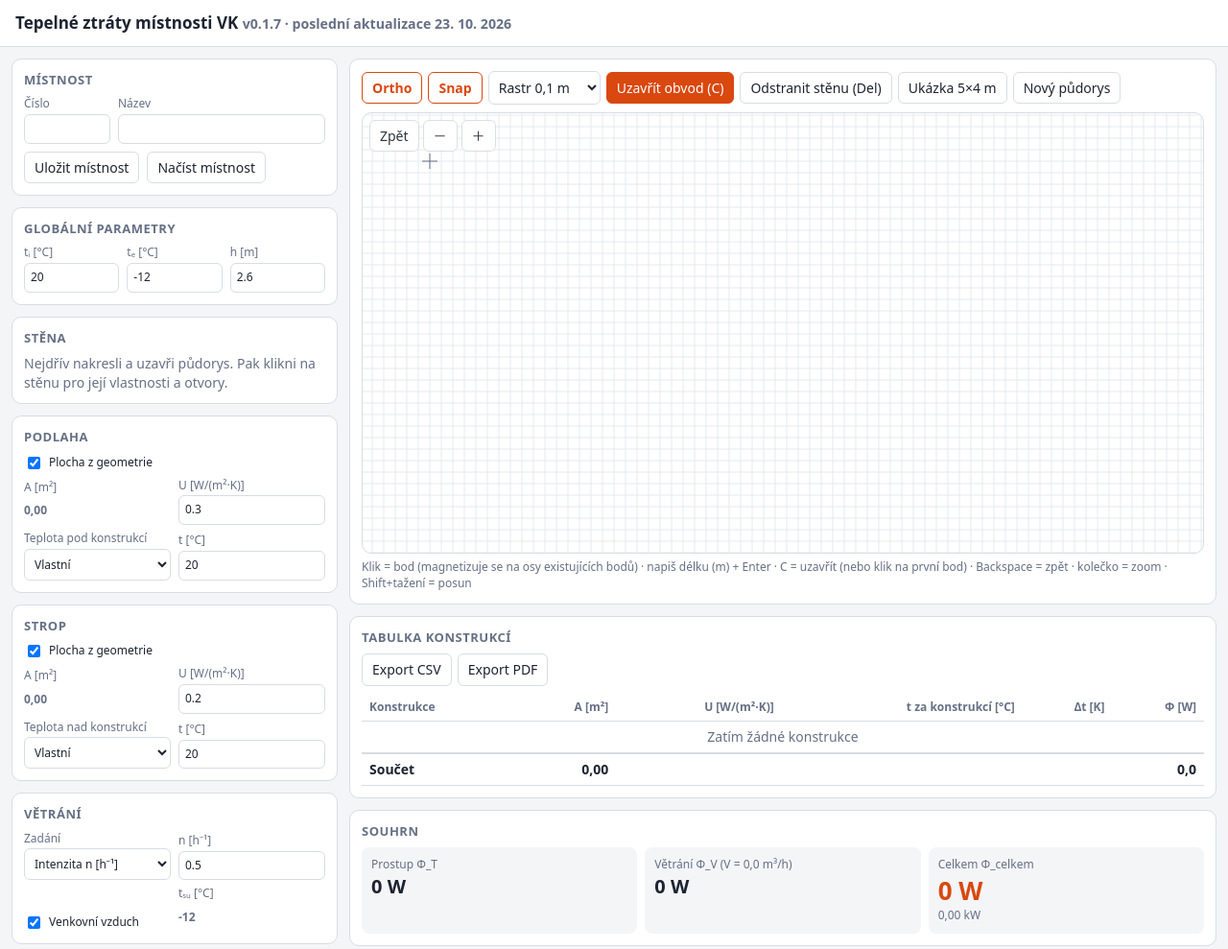
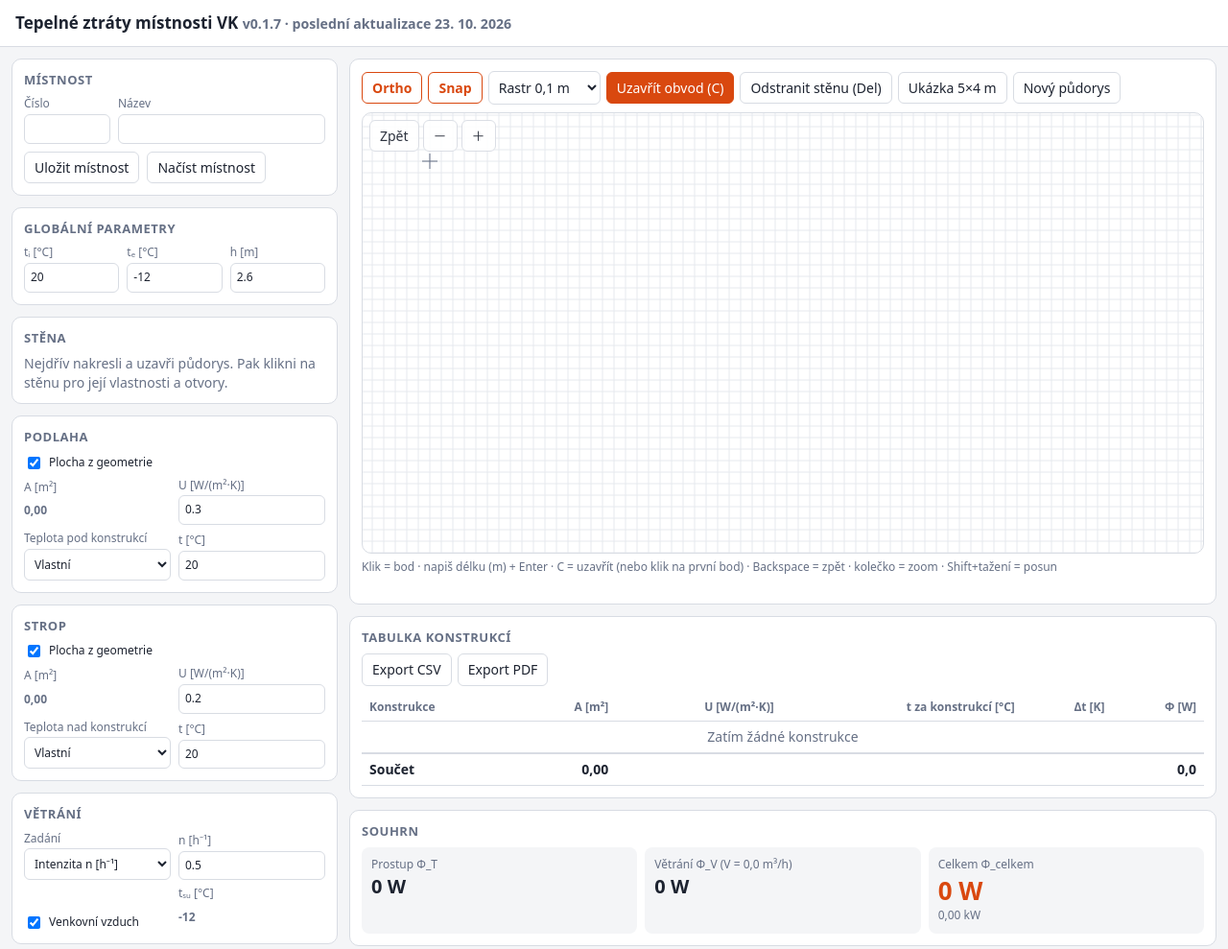
Before and after one commit to vojtakurka/ztraty, a plain HTML site: page index.html in a window 1280 px wide. Shown: the whole page at 96% size. Drawn offline with Linux system fonts and the light colour scheme.

Commit message:
Update index.html

```diff
--- a/index.html
+++ b/index.html
@@ -168,7 +168,7 @@ h+=`<circle cx="${X(p.x)}" cy="${Y(p.y)}" r="5" fill="none" stroke="var(--ac)" s
 svg.innerHTML=h;
 $('bOrtho').className=S.ortho?'on':'';$('bSnap').className=S.snap?'on':'';
 $('st').textContent=S.closed?'Klikni na stěnu pro úpravu vlastností a otvorů; smazat ji můžeš tlačítkem v panelu nebo klávesou Delete a pak dokreslit. Plocha podlahy: '+f(area())+' m².':
-`Klik = bod (magnetizuje se na osy existujících bodů) · napiš délku (m) + Enter${S.buf?' – zadáváš: '+S.buf+' m':''} · C = uzavřít (nebo klik na první bod) · Backspace = zpět · kolečko = zoom · Shift+tažení = posun`}
+`Klik = bod · napiš délku (m) + Enter${S.buf?' – zadáváš: '+S.buf+' m':''} · C = uzavřít (nebo klik na první bod) · Backspace = zpět · kolečko = zoom · Shift+tažení = posun`}
 const tg=k=>{S[k]=!S[k];draw()};
 const zoom=k=>{S.view.sc=Math.min(400,Math.max(10,S.view.sc*k));draw()};
 function closePoly(){if(S.closed||S.pts.length<3)return;if(S.walls.length===S.pts.length-1)S.walls.push(defW());else S.walls=S.pts.map(defW);S.closed=true;S.sel=0;side();update()}
```
